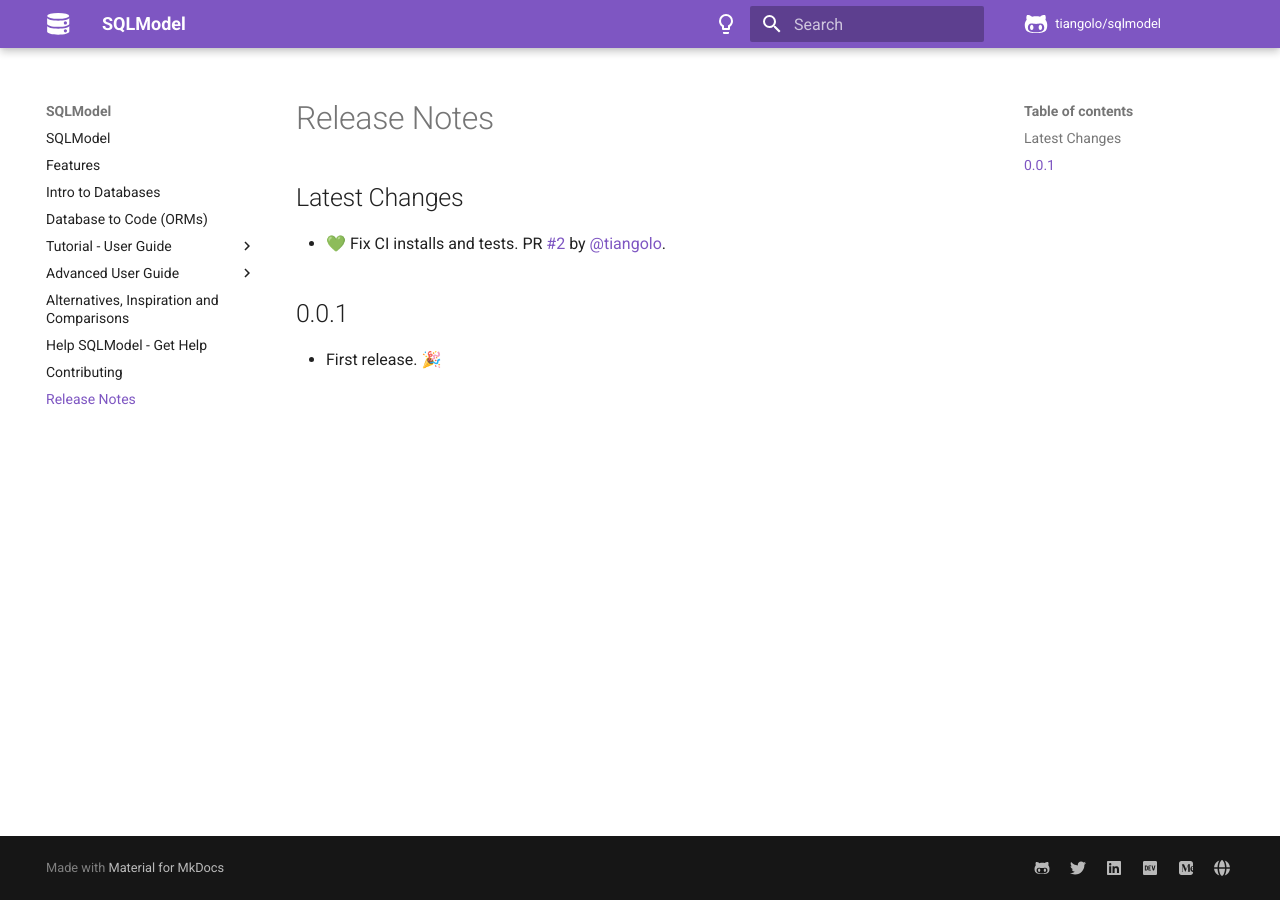
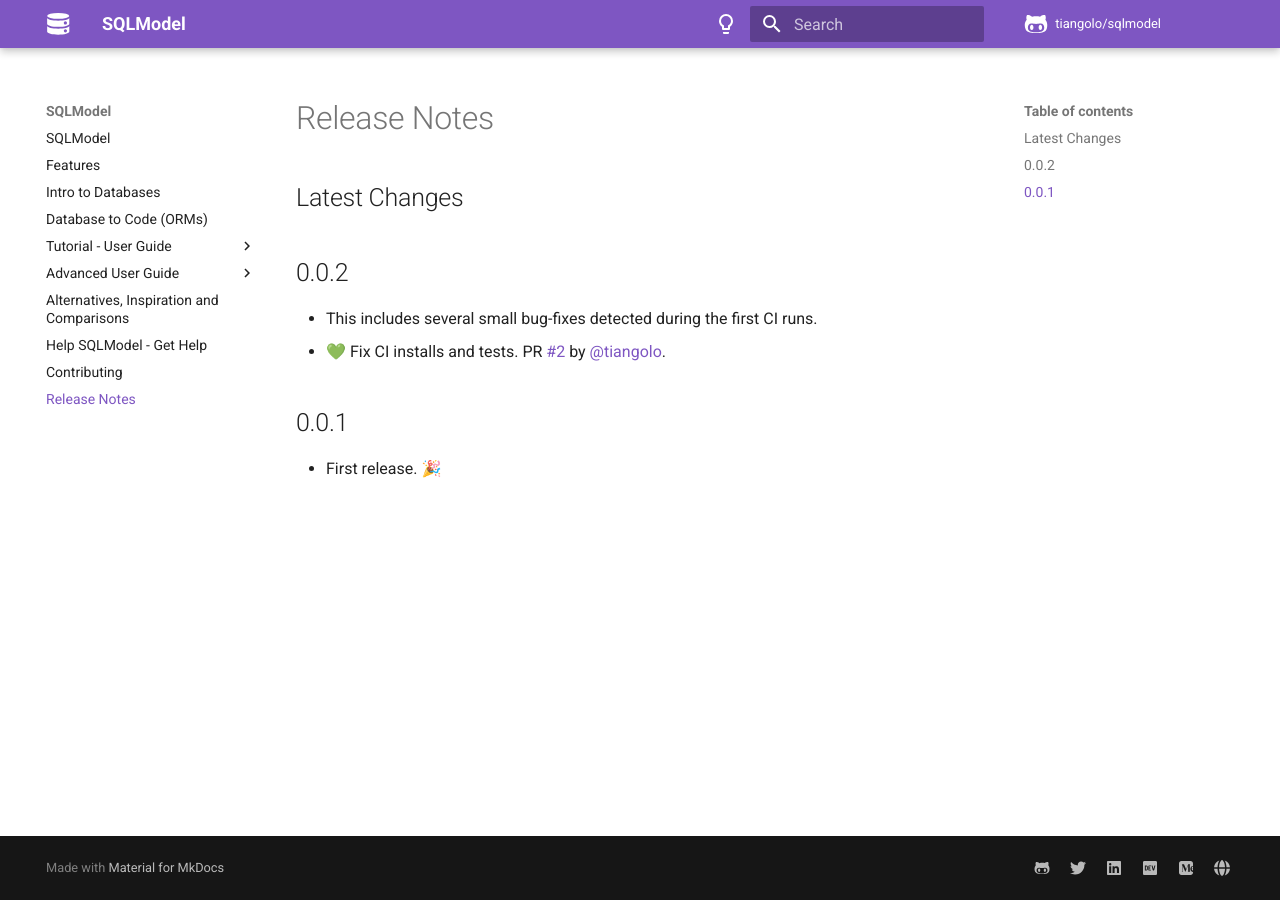
Before and after one commit to upmorpheus/Laravel-perfect, an MkDocs documentation site: the page built from docs/release-notes.md, in a window 1280 px wide. Built offline with MkDocs 1.6.1 and Material for MkDocs 9.7.7, drawn with Linux system fonts in a browser that asks for light colours; comment, search, counter and statistics services are not loaded.

Commit message:
🔖 Release version 0.0.2

```diff
--- a/docs/release-notes.md
+++ b/docs/release-notes.md
@@ -2,6 +2,10 @@
 
 ## Latest Changes
 
+
+## 0.0.2
+
+* This includes several small bug-fixes detected during the first CI runs.
 * 💚 Fix CI installs and tests. PR [#2](https://github.com/tiangolo/sqlmodel/pull/2) by [@tiangolo](https://github.com/tiangolo).
 
 ## 0.0.1
--- a/sqlmodel/__init__.py
+++ b/sqlmodel/__init__.py
@@ -1,4 +1,4 @@
-__version__ = "0.0.1"
+__version__ = "0.0.2"
 
 # Re-export from SQLAlchemy
 from sqlalchemy.engine import create_mock_engine as create_mock_engine
```
